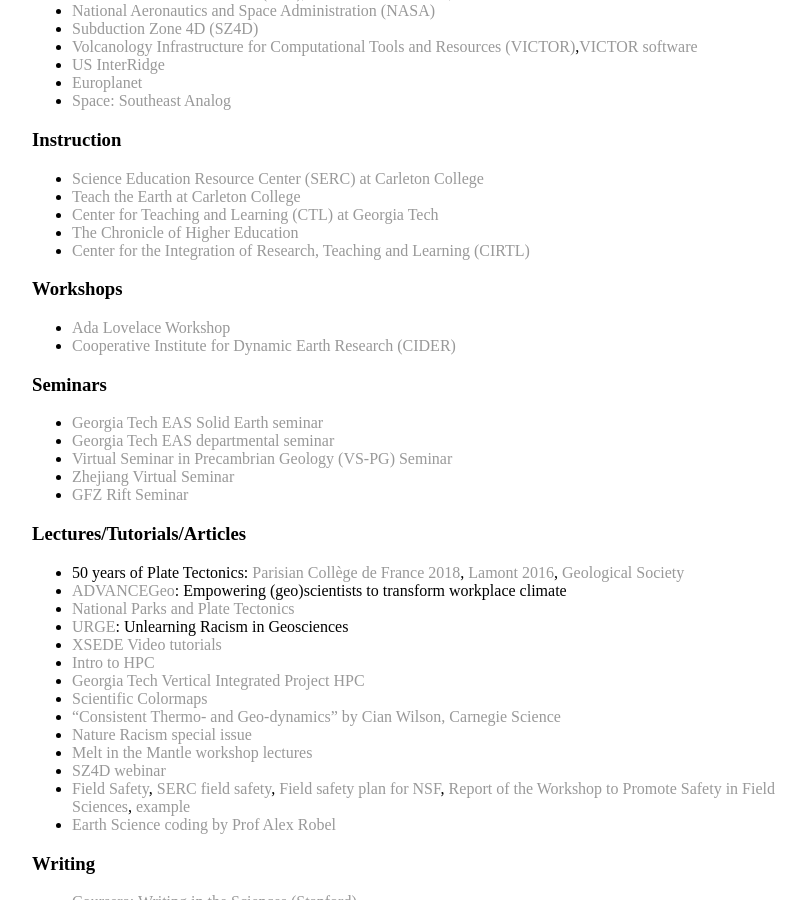
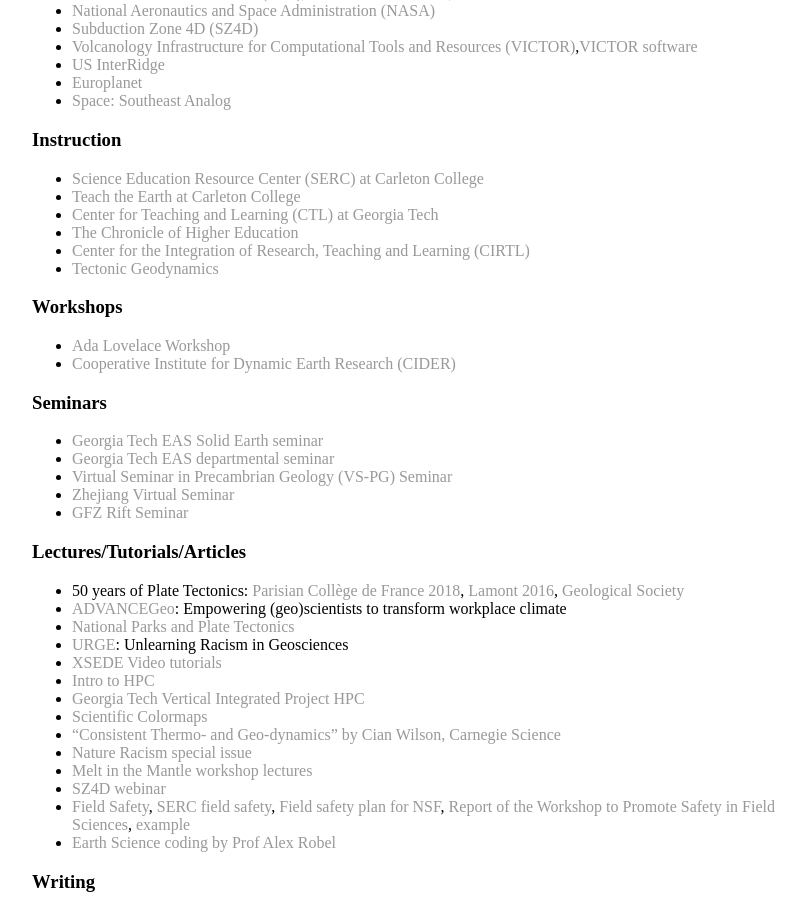
Before and after one commit to joycesim/joycesim.github.io, a Jekyll site: the page built from research/index.md, in a window 1280 px wide and 900 px high, scrolled down 7756 px. Shown: the whole window, without its empty margins (224-1029 px from the left). Built offline with Jekyll 4.4.1, drawn with Linux system fonts in a browser that asks for light colours.

Commit message:
Add Tectonic Geodynamics resource to index

```diff
--- a/research/index.md
+++ b/research/index.md
@@ -160,6 +160,7 @@
 * [Center for Teaching and Learning (CTL) at Georgia Tech](https://ctl.gatech.edu/)
 * [The Chronicle of Higher Education](https://www.chronicle.com/)
 * [Center for the Integration of Research, Teaching and Learning (CIRTL)](https://cirtl.net/)
+* [Tectonic Geodynamics](https://www-udc.ig.utexas.edu/external/becker/teaching.html)
 
 ### Workshops
 * [Ada Lovelace Workshop](https://www.egu.eu/gd/meetings/conference-series/ada-lovelace-workshops-on-modelling-mantle-and-lithosphere-dynamics/)
```
